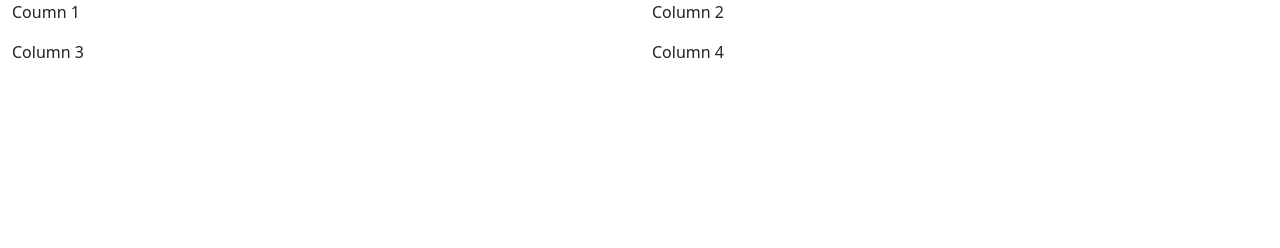
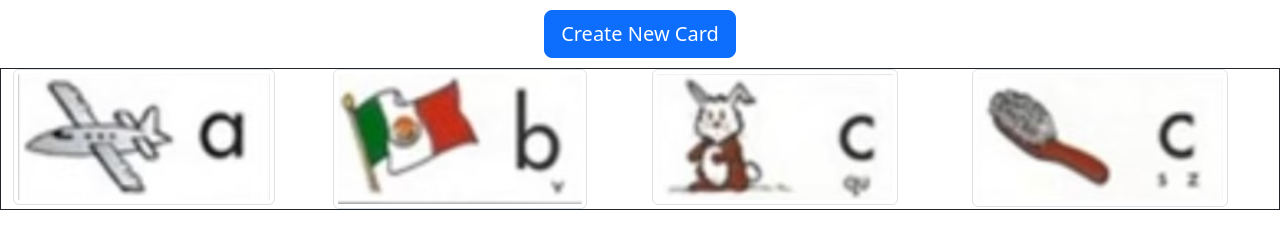
Before and after one commit to davenportnw/playingCardGenerator, a plain HTML site: page index.html in a window 1280 px wide. Drawn offline with nearby package versions, Linux system fonts and the light colour scheme.

Commit message:
Create button

```diff
--- a/index.html
+++ b/index.html
@@ -4,28 +4,33 @@
     <meta charset="UTF-8">
     <meta http-equiv="X-UA-Compatible" content="IE=edge">
     <meta name="viewport" content="width=device-width, initial-scale=1.0">
+    <!-- CSS -->
     <link rel="stylesheet" href="style.css" />
-
+    <!-- JS -->
+    <script type="text/javascript" src="script.js"></script>
     <!-- Add bootstrap -->
     <link href="https://cdn.jsdelivr.net/npm/bootstrap@5.2.0-beta1/dist/css/bootstrap.min.css" rel="stylesheet" integrity="sha384-0evHe/X+R7YkIZDRvuzKMRqM+OrBnVFBL6DOitfPri4tjfHxaWutUpFmBp4vmVor" crossorigin="anonymous">
     <title>Document</title>
 </head>
 <body>
-
+<div class="container">
+    <button type="button" id="btn" class="btn btn-primary btn-lg">Create New Card</button>
+</div>
 <!-- Create an empty picture grid -->
 <div class="container-fluid">
-    <div class="row row-cols-2">
+    <div class="row row-cols-4 border border-dark">
         <div class="col">
-            <p>Coumn 1</p>
+            <img src="photos/a.png" class="img-thumbnail" alt="...">
+        </div>
+
+        <div class="col">
+            <img src="photos/b.png" class="img-thumbnail" alt="...">
         </div>
         <div class="col">
-            <p>Column 2</p>
+            <img src="photos/c.png" class="img-thumbnail" alt="...">
         </div>
         <div class="col">
-            <p>Column 3</p>
-        </div>
-        <div class="col">
-            <p>Column 4</p>
+            <img src="photos/c2.png" class="img-thumbnail" alt="...">
         </div>
     </div>
 </div>
--- /dev/null
+++ b/script.js
@@ -0,0 +1,3 @@
+
+
+console.log("Test");
--- a/style.css
+++ b/style.css
@@ -1,4 +1,18 @@
-/* /* .row {
-    content: "";
+.col {
 
+    border-color: black;
+}
+/*
+.row {
+    border-style: solid;
+    border-color: black;
 } */
+
+#btn {
+    display: block;
+    margin-left: auto;
+    margin-right: auto;
+    margin-top: 10px;
+    margin-bottom: 10px;
+
+}
```
Also changed, not shown: scipt.js (deleted).
